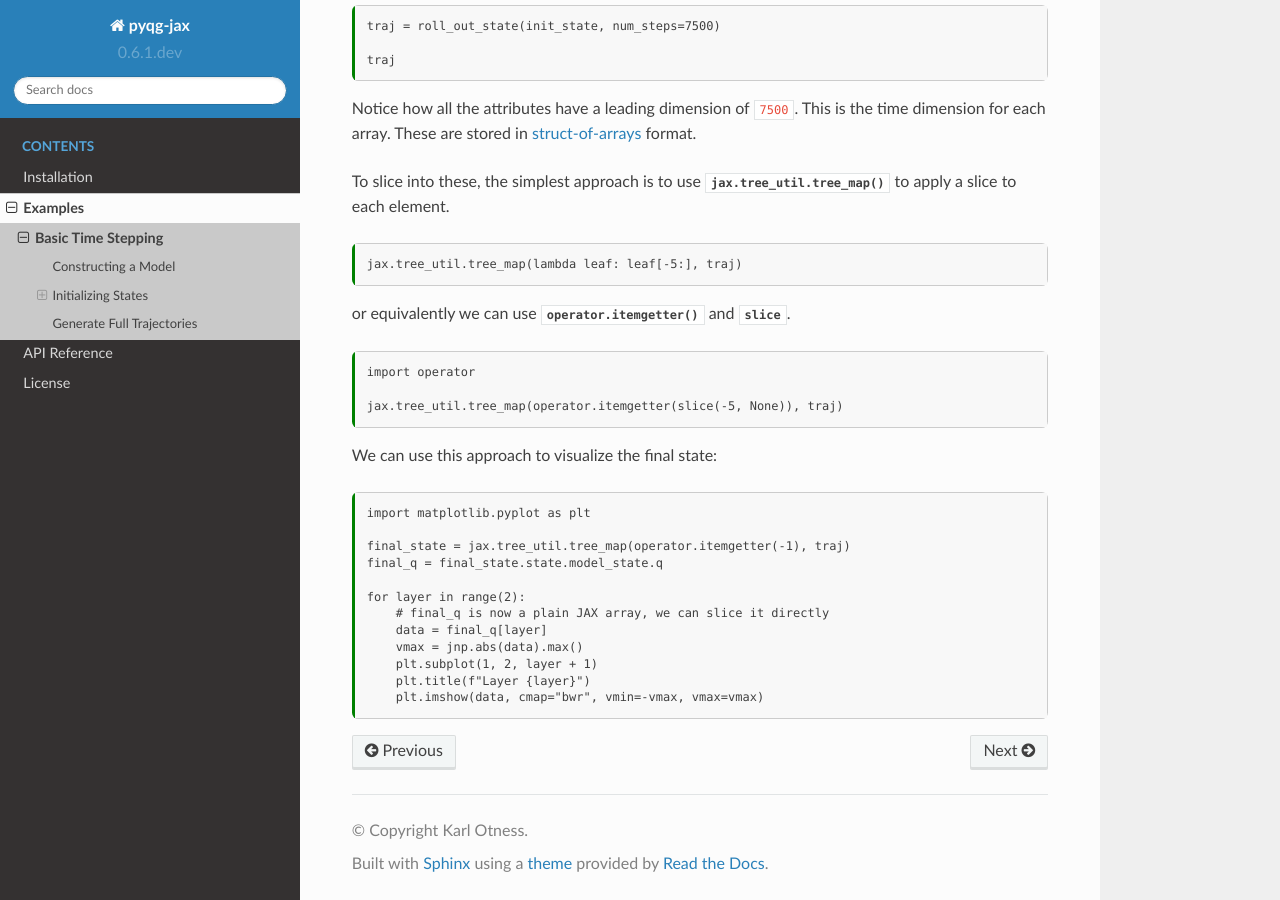
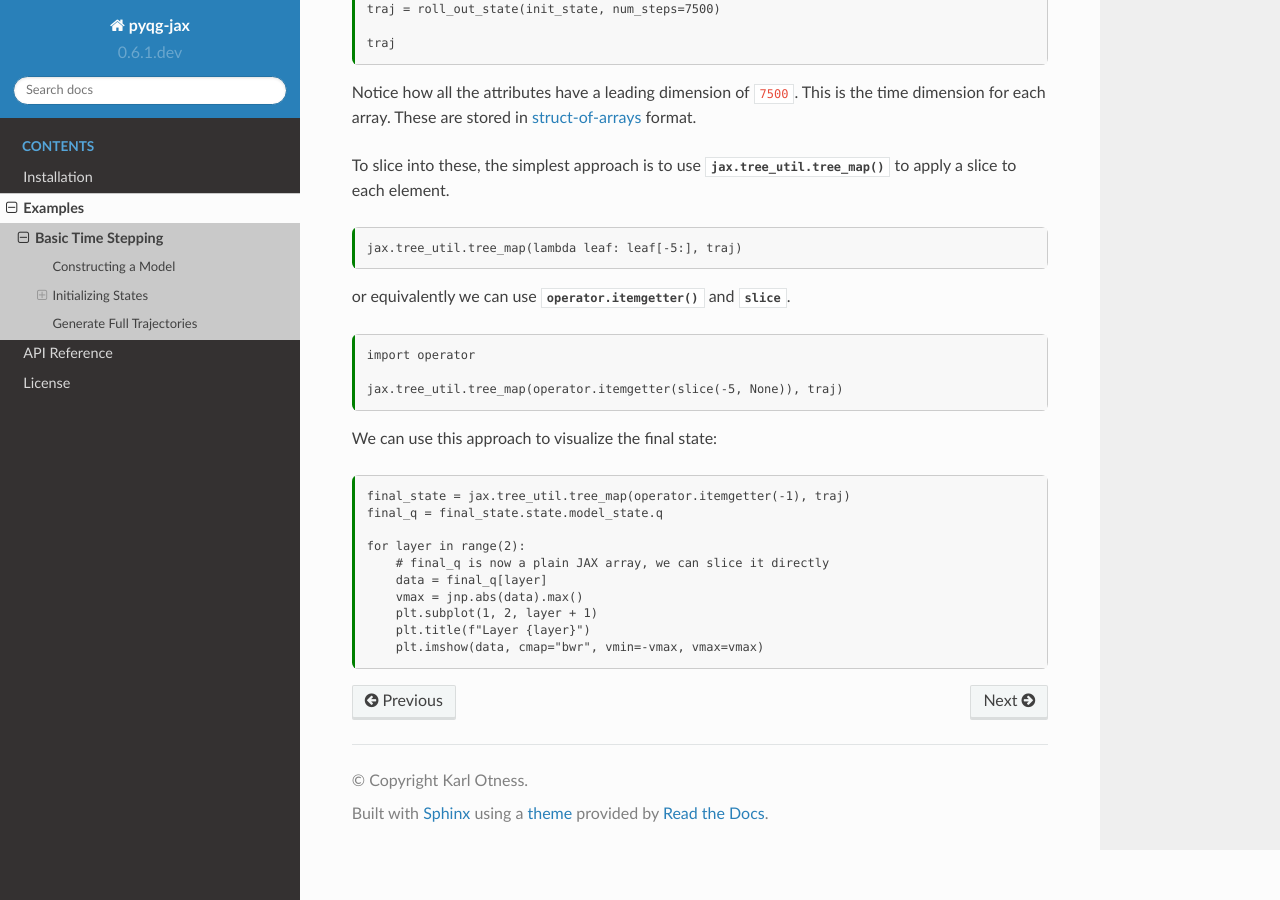
Before and after one commit to karlotness/pyqg-jax, a Sphinx documentation site: the page built from docs/examples.basicstep.md, in a window 1280 px wide and 900 px high, scrolled down 3494 px. Built offline with Sphinx 7.4.7 and the Read the Docs theme 2.0.0, drawn with Linux system fonts in a browser that asks for light colours.

Commit message:
Remove extra import from basic step example.

````diff
--- a/docs/examples.basicstep.md
+++ b/docs/examples.basicstep.md
@@ -186,7 +186,6 @@ def roll_out_state(state, num_steps):
     _final_carry, traj_steps = jax.lax.scan(
         loop_fn, state, None, length=num_steps
     )
-
     return traj_steps
 ```
 
@@ -224,8 +223,6 @@ jax.tree_util.tree_map(operator.itemgetter(slice(-5, None)), traj)
 
 We can use this approach to visualize the final state:
 ```{code-cell} ipython3
-import matplotlib.pyplot as plt
-
 final_state = jax.tree_util.tree_map(operator.itemgetter(-1), traj)
 final_q = final_state.state.model_state.q
 
````
